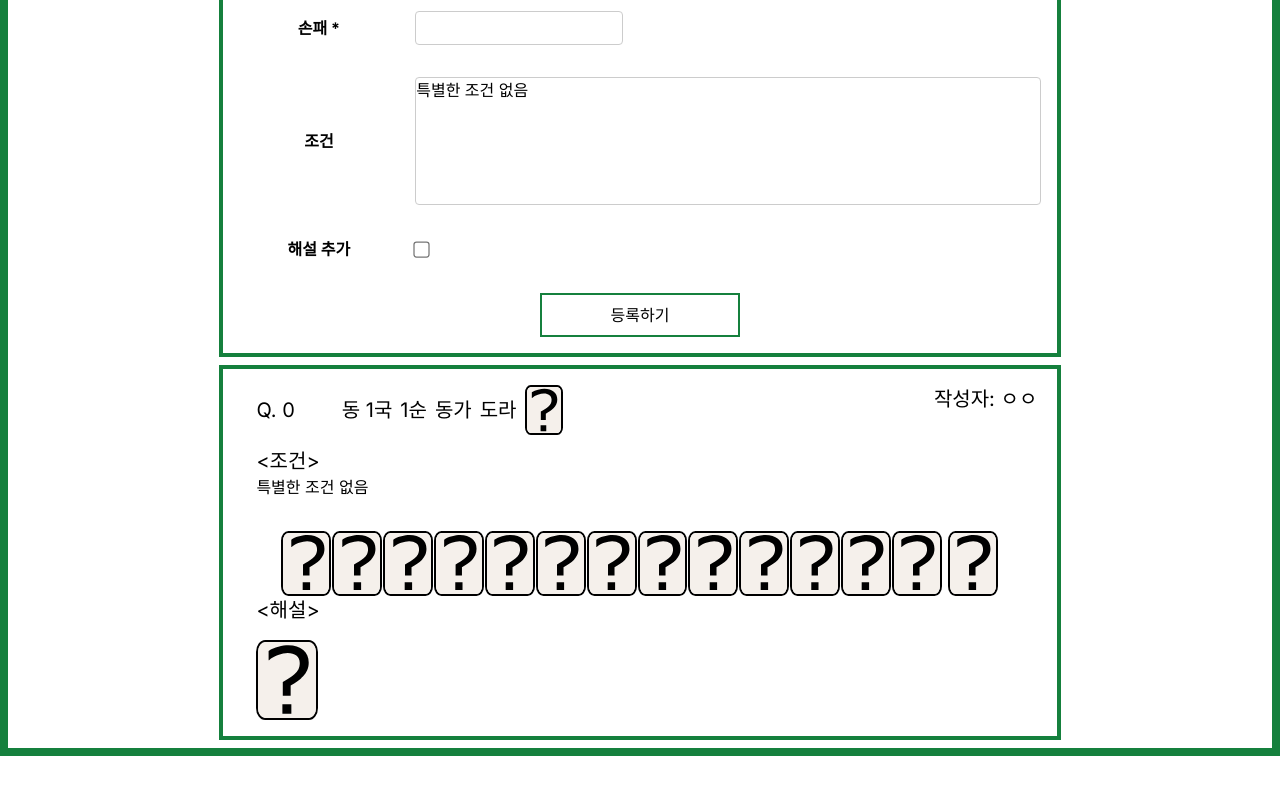
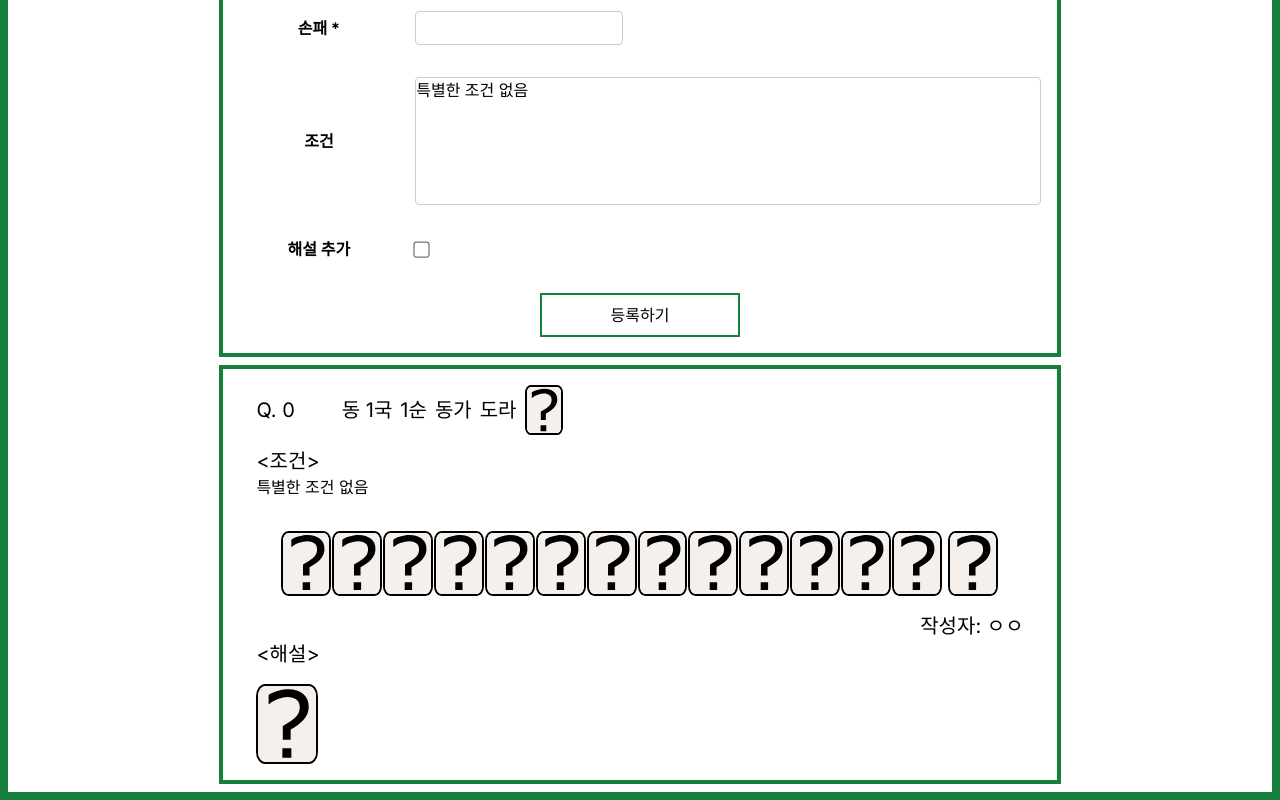
Before and after one commit to choyj2012/nnkr, a Next.js app: page /questions/add in a window 1280 px wide. Shown: the part 339-1139 px from the top of the page. Before the commit the page ends 1095 px from the top, so only its background shows below. Built offline with nearby package versions, Linux system fonts and the light colour scheme; no server answers.

Commit message:
css 수정

```diff
--- a/components/Card/card.tsx
+++ b/components/Card/card.tsx
@@ -18,7 +18,7 @@ export default function Card({ q, selecthai, children }: { q: Question, selectha
         <div>도라</div>
         <HaiComponent hai={q.dora} width="w-[5%]" height="h-auto" />
       </div>
-      <div className="absolute right-5">작성자: {q.name}</div>
+
 
       <div>{"<조건>"}</div>
       <div className="*:text-base">
@@ -44,7 +44,7 @@ export default function Card({ q, selecthai, children }: { q: Question, selectha
           <HaiComponent hai={q.tsumo} width="w-[6.5%]" height="h-auto" />
         </div>
       )}
-
+      <div className="ml-auto mt-4">작성자: {q.name}</div>
       {children}
     </div>
   );
```
